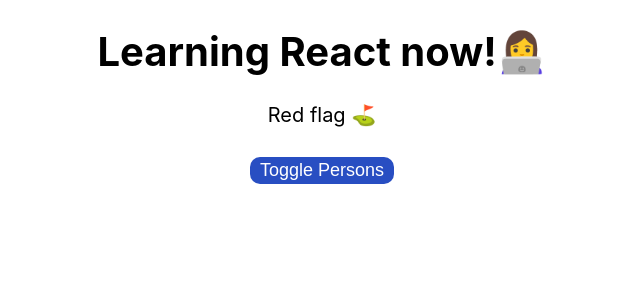
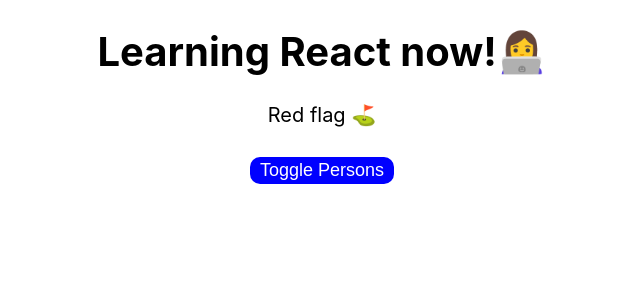
Before and after one commit to muchirijane/my-app, a React (Create React App) app: page / in a window 1280 px wide. Shown: the top 300 px of the page, without its empty margins (318-958 px from the left). Built offline with nearby package versions, Linux system fonts and the light colour scheme.

Commit message:
styled component package

```diff
--- a/package.json
+++ b/package.json
@@ -9,7 +9,8 @@
     "radium": "^0.26.1",
     "react": "^16.13.1",
     "react-dom": "^16.13.1",
-    "react-scripts": "3.4.3"
+    "react-scripts": "3.4.3",
+    "styled-components": "^5.2.0"
   },
   "scripts": {
     "start": "react-scripts start",
--- a/src/App.js
+++ b/src/App.js
@@ -1,7 +1,25 @@
 import React, { Component } from "react";
 import "./App.css";
-import Person from "./Person/Person";
-import Radium, {StyleRoot} from 'radium';
+import styled from 'styled-components';
+
+import Person from './Person/Person';
+
+const ButtonStyle = styled.button `
+   background-color: ${props => props.alt ? "pink" : "blue"};
+   color: ${props => props.alt ? "black" : "white"};
+   font-size: 18px;
+   padding: 3px 10px;
+   border-radius: 10px;
+   margin: 10px;
+   cursor: pointer;
+   border: none;
+   &:hover {
+      background-color: ${props => props.alt ? 'salmon' : 'lightgreen'};
+      color: #000;
+   }
+
+
+`;
 
 class App extends Component {
    state = {
@@ -72,23 +90,7 @@
       console.log('I was clicked!!!' + person);
    }
 
-
-
-
    render() {
-      const style = {
-         backgroundColor: '#284EC2',
-         color: '#fff',
-         fontSize: '18px',
-         padding: '3px 10px',
-         borderRadius: '10px',
-         margin: '10px',
-         cursor: 'pointer',
-         border: 'none',
-         ':hover': {
-            backgroundColor: '#472d30'
-         }
-      }
 
       let person = null;
       if(this.state.showPersons){
@@ -103,11 +105,7 @@
             </div>
          );
 
-         style.backgroundColor = '#472d30';
-         style[':hover'] ={
-            backgroundColor: '#f25c54',
-            color: '#fff'
-         }
+
 
       }
 
@@ -122,16 +120,16 @@
 
 
       return (
-         <StyleRoot>
-            <div className = 'App' >
+
+            <div className="App">
                <h1 > Learning React now!👩‍💻 </h1>
                <p className = {warningText.join(' ')}>Red flag ⛳ </p>
-               <button style = {style} onClick = {this.toggleHandler} > Toggle Persons</button>
+               <ButtonStyle alt={this.state.showPersons} onClick = {this.toggleHandler} > Toggle Persons</ButtonStyle>
                {person}
             </div>
-         </StyleRoot>
+
       );
    }
 }
 
-export default Radium(App);
+export default App;
--- a/src/Person/Person.css
+++ b/src/Person/Person.css
@@ -7,3 +7,9 @@
     text-align: center;
     margin-bottom: 30px;
 }
+
+@media only screen and (max-width: 500px) {
+    .Person {
+        width: 50%;
+    }
+}
--- a/src/Person/Person.js
+++ b/src/Person/Person.js
@@ -1,19 +1,29 @@
 import React from 'react';
-import './Person.css';
-import Radium from 'radium'
+import styled from 'styled-components';
+
 
 const Person = (props) => {
-   const mediaQuery ={
-      '@media only screen and (max-width: 500px)': {
-            width : '50%',
-      }
-   }
+
+   const PersonStyled = styled.div`
+    width: 800px;
+    margin: auto;
+    border: 1px solid #eee;
+    box-shadow: 0 2px 3px #ccc;
+    padding: 16px;
+    text-align: center;
+    margin-bottom: 30px;
+
+    @media only screen and (max-width: 500px){
+          width: 50%;
+  }
+`;
+
    return (
-      <div className = 'Person' style = {mediaQuery}>
+      <PersonStyled>
          <p onClick={props.click}>I am {props.name} and I am a {props.job}.</p>
          <input type="text" onChange={props.changed} value={props.name}></input>
-      </div>
+      </PersonStyled>
    );
 };
 
-export default Radium(Person);
+export default Person;
```
Also changed, not shown: 1 other file (tests, documents, lock files or other folders).
